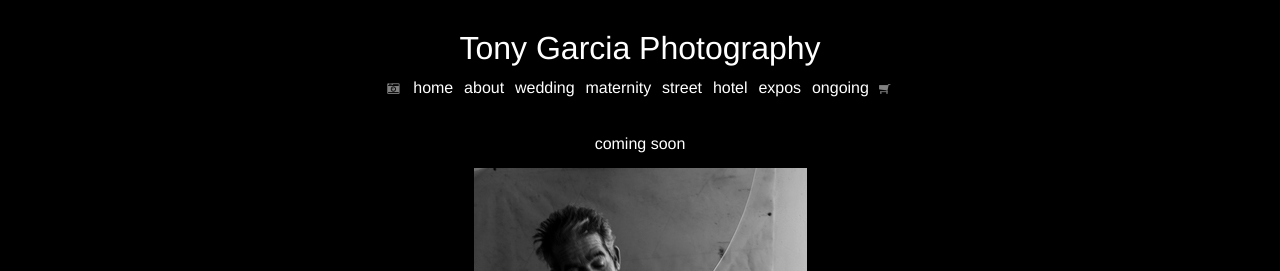
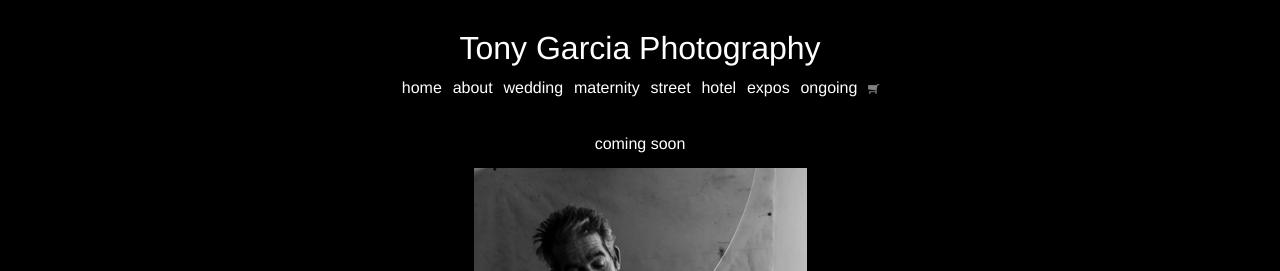
Before and after one commit to jmettraux/togaru, a Jekyll site: the page built from en/cart.html, in a window 1280 px wide. Shown: the top 271 px of the page. Built offline with Jekyll 4.4.1, drawn with Linux system fonts in a browser that asks for light colours; nearby versions of some CDN libraries.

Commit message:
remove fa-camera-retro from menu

```diff
--- a/_includes/menu_en.html
+++ b/_includes/menu_en.html
@@ -1,7 +1,5 @@
 
 <div class="menu">
-
-    <i class="fa fa-camera-retro" style="font-size: 77%; opacity: 0.5; margin-right: 0.5em;"></i>
 
   {% if page.title != "home" %}
     <a href="/en/index.html">home</a>
```
